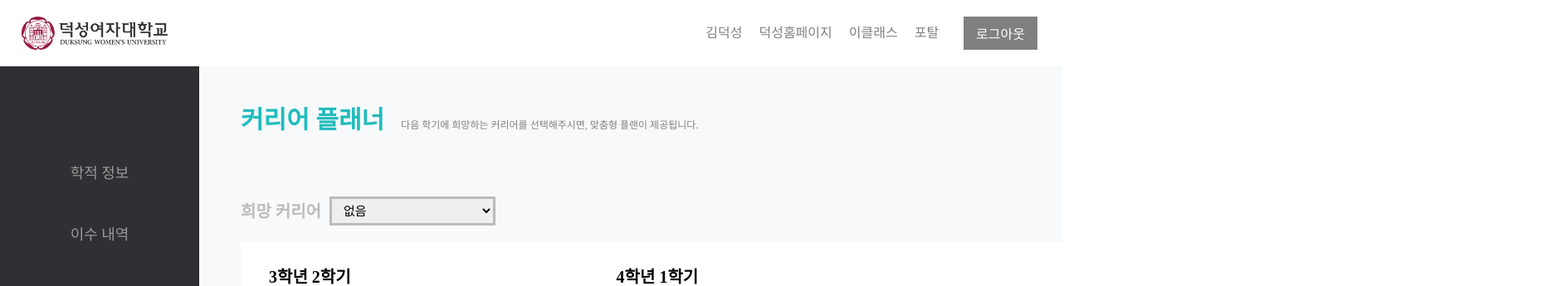
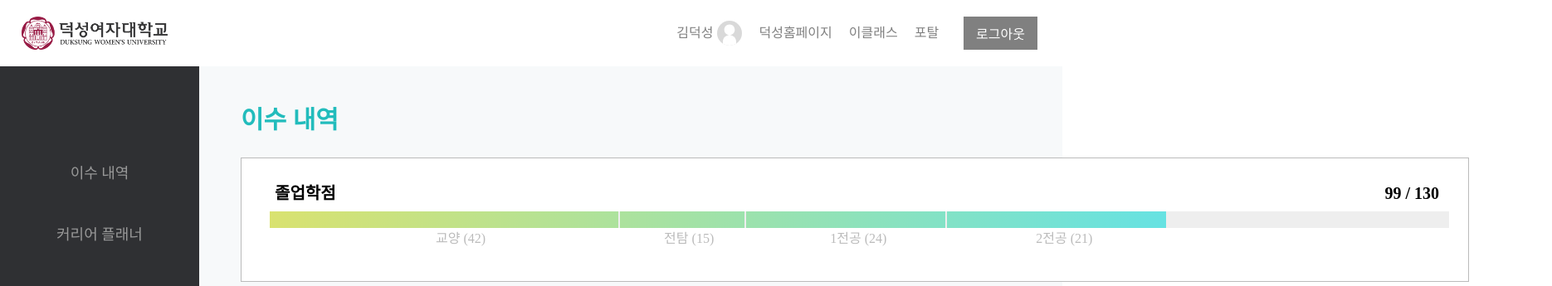
Before and after one commit to 2023-CodewithDuksung/2023-CodeWithDS-12, a React (Vite) app in the folder Frontend/duksiri/: page / in a window 1280 px wide. Shown: the top 345 px of the page at 83% size, 1870 px wide, since content can reach past the window. Built offline with nearby package versions, Linux system fonts and the light colour scheme; the HTML template or start-up script is replaced by a standard one.

Commit message:
[etc] 파비콘 삽입

```diff
--- a/Frontend/duksiri/index.html
+++ b/Frontend/duksiri/index.html
@@ -1,9 +1,8 @@
 <!doctype html>
 <html lang="ko">
-
   <head>
     <meta charset="UTF-8" />
-  <link rel="icon" type="image/svg+xml" href="/vite.svg" />
+    <link rel="icon" type="image/svg+xml" href="./src/assets/icon/Logo_ds.svg" />
     <meta name="viewport" content="width=device-width, initial-scale=1.0" />
     <title>덕시리</title>
   </head>
@@ -12,5 +11,4 @@
     <div id="root"></div>
     <script type="module" src="/src/main.jsx"></script>
   </body>
-
 </html>
--- a/Frontend/duksiri/src/Router.jsx
+++ b/Frontend/duksiri/src/Router.jsx
@@ -16,7 +16,7 @@ export default function Router() {
         <SideNavigation />
         <GlobalWrapper>
           <Routes>
-            <Route path="/" element={<CareerPlan />} />
+            <Route path="/" element={<CourseScore />} />
             <Route path="/career" element={<CareerPlan />} />
             <Route path="/course" element={<CourseScore />} />
             <Route path="/plan" element={<ConditionalPlan />} />
--- a/Frontend/duksiri/src/api/ConditionalContent.jsx
+++ b/Frontend/duksiri/src/api/ConditionalContent.jsx
@@ -15,7 +15,8 @@ export default function ConditionalContent() {
   const [selectedPlans, setSelectedPlans] = useState([]);
   const [selectedScore, setSelectedScore] = useState(0);
   const [selectedDifficulty, setSelectedDifficulty] = useState(0);
-  let responseSubjects, dummyDataWithTime;
+  const [responseSubjects, setResponseSubjects] = useState();
+  let dummyDataWithTime;
 
   function handlePlanAdd(plan) {
     if (!selectedPlans.some((selectedPlan) => selectedPlan.subject_name === plan.subject_name)) {
@@ -101,8 +102,9 @@ export default function ConditionalContent() {
       axios
         .get(`http://localhost:8080/duxby/smartschedule?${queryParams}`)
         .then((response) => {
-          console.log('서버에서 받은 데이터:', response.data);
-          responseSubjects = response.data.subject;
+          console.log(`http://localhost:8080/duxby/smartschedule?${queryParams}`);
+          setResponseSubjects(response.data.subject);
+          console.log(response.data.subject);
           dummyDataWithTime = responseSubjects.map((data, index) => ({
             ...data,
             subject_time: timeList[index],
--- a/Frontend/duksiri/src/api/SideInformation.jsx
+++ b/Frontend/duksiri/src/api/SideInformation.jsx
@@ -1,14 +1,14 @@
 import { styled } from 'styled-components';
-import { useEffect } from 'react';
+import { useEffect, useState } from 'react';
+import axios from 'axios';
 
 export default function SideInformation() {
-  let responsePersondata;
+  const [responsePersondata, setResponsePersondata] = useState();
   useEffect(() => {
-    fetch('http://localhost:8080/duxby/smartschedule')
-      .then((response) => response.json())
+    axios
+      .get('http://localhost:8080/duxby/smartschedule')
       .then((infoData) => {
-        console.log(infoData);
-        responsePersondata = responseJson.persondata;
+        setResponsePersondata(infoData.data.persondata);
       })
       .catch((error) => {
         console.error('에러 발생:', error);
@@ -48,7 +48,6 @@ export default function SideInformation() {
         <tr></tr>
         <InfoTh>교양</InfoTh>
         <InfoTd>
-          <InfoTd>
           {responsePersondata && responsePersondata.userStudentNumber < 20210000
             ? (responsePersondata && responsePersondata.a1Credit >= 3 ? 1 : 0) +
                 (responsePersondata && responsePersondata.a2Credit >= 3 ? 1 : 0) +
@@ -64,7 +63,6 @@ export default function SideInformation() {
           {responsePersondata && responsePersondata.bcredit < 3 ? 'B영역 미이수 ' : ''}
           {responsePersondata && responsePersondata.bcredit < 3 ? 'C영역 미이수' : ''}
           {responsePersondata && responsePersondata.selfDesignCredit < 6 ? '자기설계 미이수 ' : ''}
-          </InfoTd>
         </InfoTd>
         <tr></tr>
         <InfoTh>전탐</InfoTh>
--- a/Frontend/duksiri/src/components/common/Header.jsx
+++ b/Frontend/duksiri/src/components/common/Header.jsx
@@ -1,9 +1,18 @@
 import React from 'react';
 import { styled } from 'styled-components';
 import DuksungLogoWithTitle from '../../assets/icon/DuksungLogoWithTitle.png';
+import profileImg from '../../img/profile.svg';
 
 export default function Header() {
-  const TOP_NAV_LIST = ['김덕성', '덕성홈페이지', '이클래스', '포탈'];
+  const Profile = () => {
+    return (
+      <ProfileName>
+        김덕성
+        <img src={profileImg} width={'30rem'} />
+      </ProfileName>
+    );
+  };
+  const TOP_NAV_LIST = [<Profile />, '덕성홈페이지', '이클래스', '포탈'];
 
   function handleMoveSite(site) {
     switch (site) {
@@ -32,6 +41,13 @@ export default function Header() {
     </HeaderWrapper>
   );
 }
+
+const ProfileName = styled.div`
+  display: flex;
+  justify-content: space-between;
+  gap: 0.5rem;
+  align-items: center;
+`;
 
 const HeaderWrapper = styled.div`
   display: flex;
--- a/Frontend/duksiri/src/components/common/SideNavigation.jsx
+++ b/Frontend/duksiri/src/components/common/SideNavigation.jsx
@@ -3,7 +3,7 @@ import { useNavigate } from 'react-router-dom';
 
 export default function SideNavigation() {
   const navigate = useNavigate();
-  const MENU_LIST = ['학적 정보', '이수 내역', '커리어 플래너', '퍼스널 시간표'];
+  const MENU_LIST = ['이수 내역', '커리어 플래너', '퍼스널 시간표'];
 
   function handleMovePage(menu) {
     switch (menu) {
```
Also changed, not shown: Frontend/duksiri/src/assets/icon/Logo_ds.svg (added), Frontend/duksiri/src/img/profile.svg (added). Lines whose indentation alone changed are shown as unchanged.
